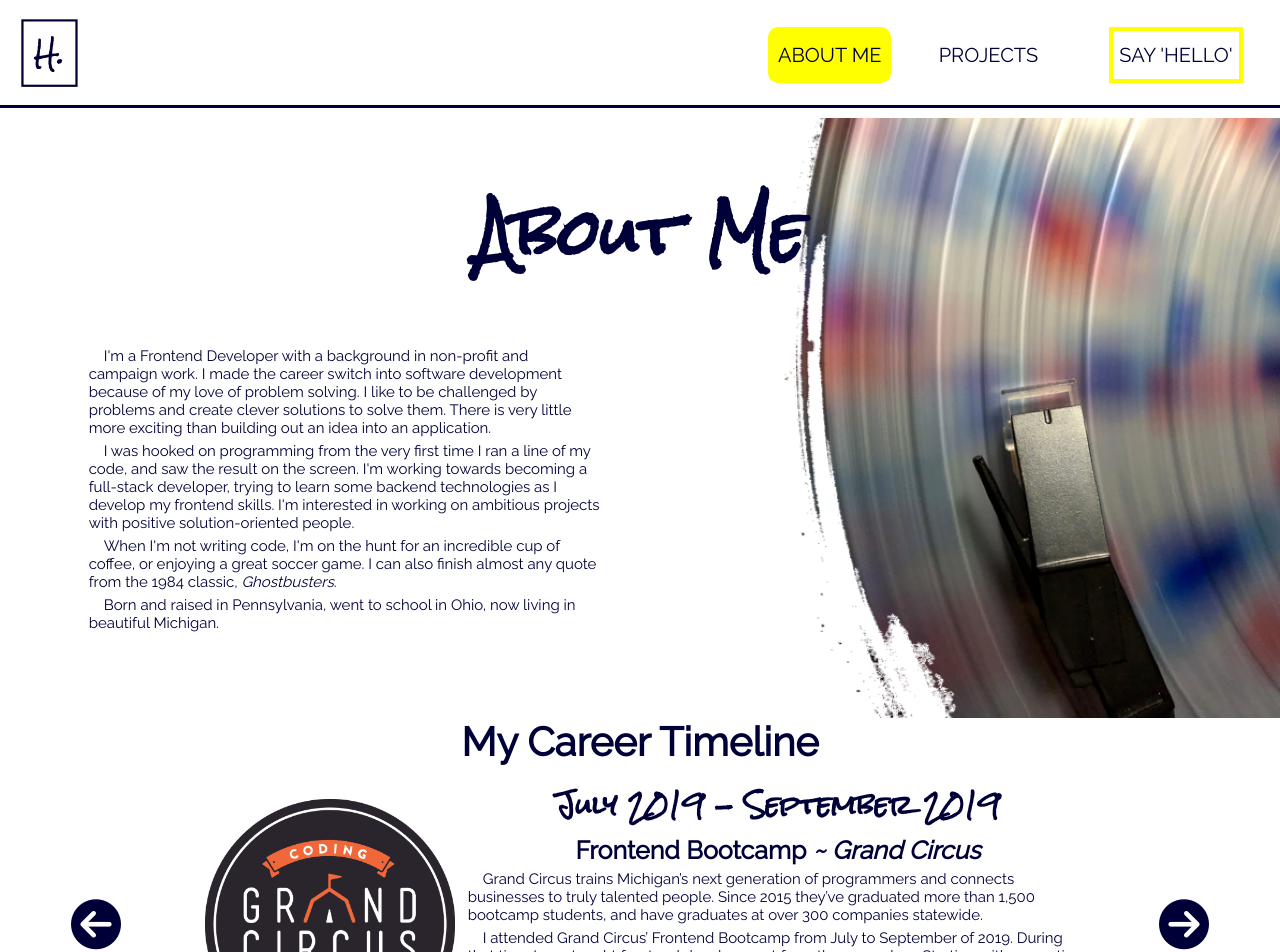
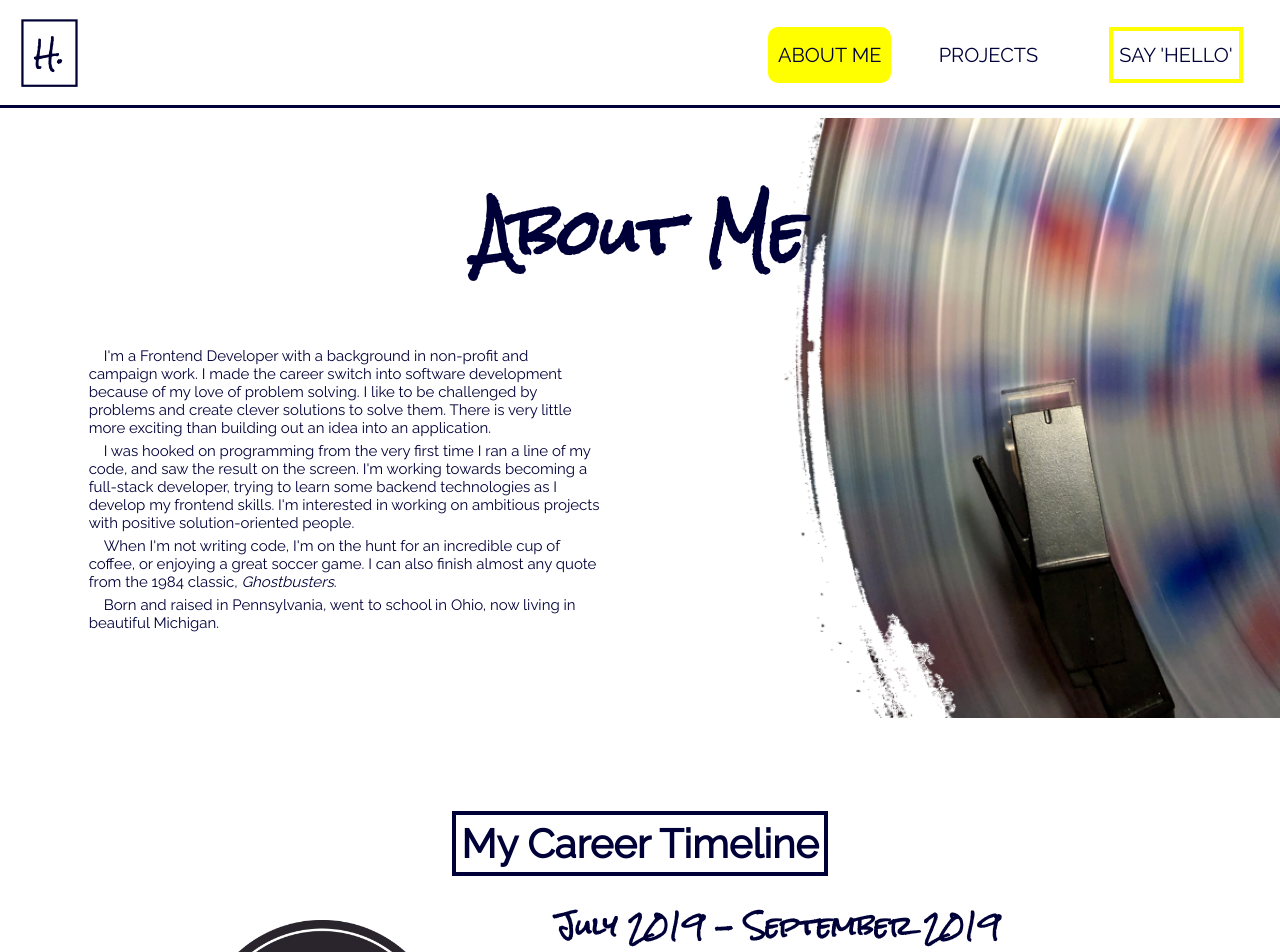
Before and after one commit to Henry-Overholt/henryOverholtPortfolio, an Angular app: page /story in a window 1280 px wide. Shown: the top 952 px of the page. Built offline with nearby package versions, Linux system fonts and the light colour scheme; a web font is replaced by a local one.

Commit message:
styling and content changes

```diff
--- a/src/app/services/projects.service.ts
+++ b/src/app/services/projects.service.ts
@@ -19,7 +19,7 @@ export class ProjectsService {
       techSpecs:
         "Angular, HTML, CSS, surge.sh, Git/Github, Angular Animation, EmailJS",
       moreInfo: false,
-      date: "June '20",
+      date: "June 2020",
     },
     {
       projectName: "Marvel March",
@@ -35,7 +35,7 @@ export class ProjectsService {
       github: "https://github.com/Henry-Overholt/marvelMarch",
       techSpecs: "Angular, HTML, CSS, surge.sh, Git/Github, CookiesService",
       moreInfo: false,
-      date: "March '20",
+      date: "March 2020",
     },
     {
       projectName: "Math Hoops Desktop Game",
@@ -49,7 +49,7 @@ export class ProjectsService {
       github: "https://github.com/Henry-Overholt/Math-Hoops",
       techSpecs: "Angular, HTML, CSS, surge.sh, Git/Github",
       moreInfo: false,
-      date: "January '20",
+      date: "January 2020",
     },
     {
       projectName: "Listy Project",
@@ -65,7 +65,7 @@ export class ProjectsService {
       techSpecs:
         "Angular, HTML, CSS, postgresSQL, Google Distance Matrix API, OpenweatherAPI, node.js, express, Git/Github",
       moreInfo: false,
-      date: "September '19",
+      date: "September 2019",
     },
   ];
   selectedProject: any;
--- a/src/app/story/story.component.css
+++ b/src/app/story/story.component.css
@@ -75,7 +75,10 @@ p {
   padding-bottom: 5px;
 }
 h2 {
-  font-size: 40px;
+  font-size: 25px;
+  border: 3px solid rgb(0, 0, 56);
+  padding: 4px;
+  margin-bottom: 5px;
   font-family: "Raleway";
   text-align: center;
 }
@@ -161,8 +164,10 @@ button {
   #timeline {
     display: flex;
     align-items: center;
+    justify-content: center;
     flex-direction: column;
     background: white;
+    height: 600px;
   }
   #timelineContainer {
     justify-content: space-around;
@@ -190,10 +195,13 @@ button {
   }
   #logo {
     width: 250px;
+    margin-right: 15px;
   }
   h2 {
     font-size: 40px;
-    margin-bottom: 0px;
+    border: 4px solid rgb(0, 0, 56);
+    padding: 5px;
+    margin-bottom: 10px;
   }
   #date {
     font-size: 25px;
--- a/src/app/story/story.component.ts
+++ b/src/app/story/story.component.ts
@@ -57,8 +57,11 @@ export class StoryComponent implements OnInit {
       position: "Regional Field Director",
       date: "July 2018 - August 2018",
       strings: [
-        "Saad for Congress was a campiagn to represent Michigan's 11th Congressional District during ",
-        "Lorem ipsum, dolor sit amet consectetur adipisicing elit. Asperiores accusamus, rerum quisquam, accusantium cupiditate nulla ipsum incidunt pariatur consequatur animi architecto cumque neque hic quo inventore laudantium totam quia reiciendis?",
+        "Persuasively provided information to potential voters concerning the 2018 Democratic Primary, through the use of programs, and excellent interpersonal skills. ",
+        "Constantly reached and surpassed personal daily and weekly contact goals.",
+        "Represented the campaign at local Democratic Party events, indivisible meetings, and community festivals throughout the 11th Congressional District in Michigan.",
+        "Recruited, managed and trained volunteers to make direct voter contact.",
+        "Managed more than 150 ‘Get Out the Vote’ shifts, launching ‘Get Out the Vote’ canvasses and phone banks.",
       ],
       index: 2,
     },
@@ -69,8 +72,10 @@ export class StoryComponent implements OnInit {
       position: "Team Leader",
       date: "July 2017 - June 2018",
       strings: [
-        "Lorem ipsum, dolor sit amet consectetur adipisicing elit. Asperiores accusamus, rerum quisquam, accusantium cupiditate nulla ipsum incidunt pariatur consequatur animi architecto cumque neque hic quo inventore laudantium totam quia reiciendis?",
-        "Lorem ipsum, dolor sit amet consectetur adipisicing elit. Asperiores accusamus, rerum quisquam, accusantium cupiditate nulla ipsum incidunt pariatur consequatur animi architecto cumque neque hic quo inventore laudantium totam quia reiciendis?",
+        "Mentored and coached a team of six diverse AmeriCorps Members through 11 months of service to provide academic and socio-emotional support to 100+ students in grades 3 thru 8.",
+        "Designed and implemented an after-school program for 30+ students focused on improving student’s math and reading levels.",
+        "Formed relationships between City Year Detroit and 30+ administration, teachers, staff, and community partners to ensure student and team success.",
+        "Collected and analyzed data for 120+ students to monitor student progress in math and reading.",
       ],
       index: 3,
     },
@@ -81,8 +86,10 @@ export class StoryComponent implements OnInit {
       position: "AmeriCorps Member",
       date: "August 2016 - June 2017",
       strings: [
-        "Lorem ipsum, dolor sit amet consectetur adipisicing elit. Asperiores accusamus, rerum quisquam, accusantium cupiditate nulla ipsum incidunt pariatur consequatur animi architecto cumque neque hic quo inventore laudantium totam quia reiciendis?",
-        "Lorem ipsum, dolor sit amet consectetur adipisicing elit. Asperiores accusamus, rerum quisquam, accusantium cupiditate nulla ipsum incidunt pariatur consequatur animi architecto cumque neque hic quo inventore laudantium totam quia reiciendis?",
+        "Devoted over 1700 hours to tutoring and mentoring 6 th grade students fulltime in math, reading, behavior, and attendance coaching.",
+        "Led structured group activities designed to increase positive interaction students have at whole class, and small group levels.",
+        "Coordinated school-wide events to celebrate student achievement and engage the community.",
+        "Worked and collaborated with a diverse team of Corps Members to provide academic support to students.",
       ],
       index: 4,
     },
```
